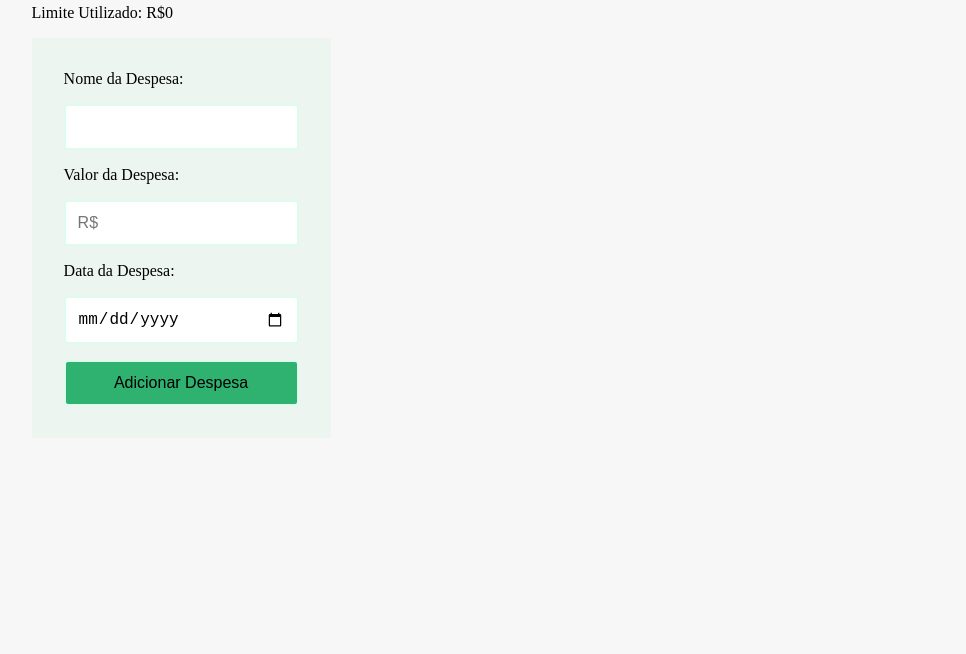
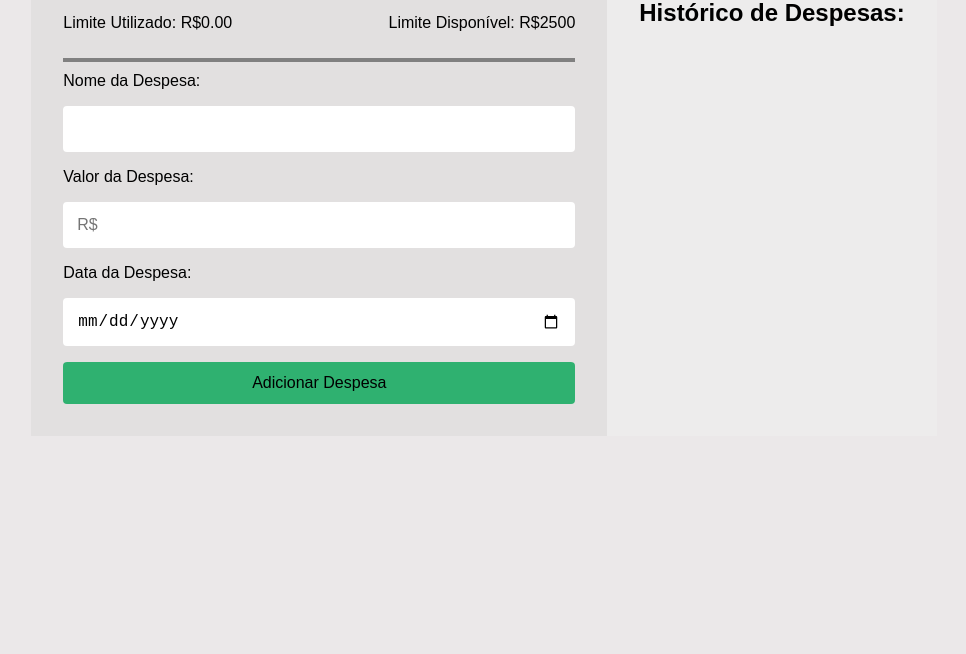
Before and after one commit to nickitrin/extratocartao, a plain HTML site: page index.html in a window 1280 px wide. Shown: the part 146-800 px from the top of the page, without its empty margins (156-1122 px from the left). Drawn offline with Linux system fonts and the light colour scheme; a web font is replaced by a local one.

Commit message:
Correcoes e estilizacao

```diff
--- a/index.html
+++ b/index.html
@@ -5,9 +5,12 @@
     <meta name="viewport" content="width=device-width, initial-scale=1.0">
     <title>Extrato do cartão</title>
     <link rel="stylesheet" href="style.css">
+    <link rel="preconnect" href="https://fonts.googleapis.com">
+    <link rel="preconnect" href="https://fonts.gstatic.com" crossorigin>
+    <link href="https://fonts.googleapis.com/css2?family=Zalando+Sans:ital,wght@0,200..900;1,200..900&display=swap" rel="stylesheet">
 </head>
 <body>
-    <div>
+    <div class="inserirdados">
     <h1>Extrato do Cartão</h1>
 
     <img src="assets/credit-card.png" id="imagemcartao">
@@ -15,24 +18,27 @@
         <p id="limitedocartao"></p>
         <p id="limiteutilizado"></p>
     </div>
-    <div class="barra"></div>
+    <progress id="barradeprogresso" value="0" max="2500"></progress>
 
     <form action="" id="formdespesa">
         <label for="nomedadespesa">Nome da Despesa:</label>
-        <input type="text" id="nomedadespesa">
+        <input type="text" id="nomedadespesa" required>
         <label for="valordadespesa" >Valor da Despesa:</label>
-        <input type="text" id="valordadespesa" placeholder ="R$">
-        <label for="datadadespesa">Data da Despesa:</label>
-        <input type="date" name="" id="datadadespesa">
+        <input type="number" step="0.01"id="valordadespesa" placeholder ="R$" required>
+        <label for="datadadespesa" >Data da Despesa:</label>
+        <input type="date" name="" id="datadadespesa" required>
         <input type="submit" value="Adicionar Despesa" id="submit">
     </form>
     </div>
-    <div>
-    <div id="containerdespesa">
-        <h2>Histórico de Despesas:</h2>
-    </div>
-        <p>Saldo: </p>
-        <p id="totalsaldo"> </p>
+    <div id="historicodedespesas">
+        <div >
+            <p>Saldo: </p>
+            <p id="totalsaldo"> </p>
+            <h2>Histórico de Despesas:</h2>
+            <div id="transacoes">
+            </div>
+        </div>
+
     </div>
 
 </body>
--- a/script.js
+++ b/script.js
@@ -6,19 +6,17 @@ let SaldoUtilizado = 0
 let FormDespesa = document.getElementById("formdespesa")
 let ValorDespesa = document.getElementById("valordadespesa")
 let NomeDespesa = document.getElementById("nomedadespesa")
-let ContainerDespesa = document.getElementById("containerdespesa")
 let DataDespesa = document.getElementById("datadadespesa")
-
+let Transacoes = document.getElementById("transacoes")
 let TotalSaldo = document.getElementById("totalsaldo")
 let LimitedoCartao = document.getElementById("limitedocartao")
 let LimiteUtilizado = document.getElementById("limiteutilizado")
-
-
+let BarraDeProgresso = document.getElementById("barradeprogresso")
 
 function AtualizarDados(){
     LimitedoCartao.innerHTML = "Limite Disponível: R$" + Limite
-    LimiteUtilizado.innerHTML = "Limite Utilizado: R$" + SaldoUtilizado
-    TotalSaldo.innerHTML = "R$" + SaldoAtualizado
+    LimiteUtilizado.innerHTML = "Limite Utilizado: R$" + SaldoUtilizado.toFixed(2)
+    TotalSaldo.innerHTML = "R$" + SaldoAtualizado.toFixed(2)
 }
 AtualizarDados()
 
@@ -39,6 +37,11 @@ FormDespesa.onsubmit = (event) => {
 
 function CreateDespesa (Despesa)  {
     try{
+
+        let ContainerDespesa = document.createElement("div")
+        ContainerDespesa.classList.add("ContainerDespesa")
+        Transacoes.append(ContainerDespesa)
+
         let ContainerDescricaoDespesa = document.createElement("div")
         ContainerDescricaoDespesa.classList.add("ContainerDescricaoDespesa")
         ContainerDespesa.append(ContainerDescricaoDespesa)
@@ -59,6 +62,7 @@ function CreateDespesa (Despesa)  {
         ContainerDataDespesa.textContent = Despesa.data
         ContainerDetalheDespesa.append(ContainerDataDespesa)
 
+
     }
     catch(error){
         alert("Não foi possivel")
@@ -72,9 +76,10 @@ function AtualizarSaldo(Despesa) {
     SaldoAtualizado = SaldoInicial - Despesa.valor
     SaldoUtilizado = SaldoUtilizado + Number(Despesa.valor)
     TotalSaldo.innerHTML = "R$" + SaldoAtualizado
-    SaldoInicial = SaldoAtualizado
+    SaldoInicial = SaldoAtualizado.toFixed(2)
 
     AtualizarDados(SaldoUtilizado)
+    BarraDeProgresso.value = SaldoUtilizado.toFixed(2)
 
     }
     else{
--- a/style.css
+++ b/style.css
@@ -1,32 +1,80 @@
 body{
-    background-color: #F7F7F7;
+    background-color: #EBE8E9;
     display: flex;
     width: 100%;
     flex-direction: row;
     margin: auto;
-    justify-content: space-around;
+    padding: 16px 0;
+    justify-content: center;
+    align-content: center;
+    font-family: "Zalando Sans", sans-serif;
+}
 
+.inserirdados{
+    display: flex;
+    flex-direction: column;
+    width: 40vw;
+    background-color: #E2E0E0;
+    padding: 32px;
+}
 
-}
 #imagemcartao{
     width:128px;
 }
-
+#ContainerLimite{
+    display: flex;
+    flex-direction: row-reverse;
+    justify-content: space-between;
+}
+progress{
+    width: 100%;
+    background-color: #2FB170;
+    height: 4px;
+    margin: 10px 0 10px 0;
+}
 body form{
     display: flex;
     flex-direction: column;
     gap: 16px;
-    background-color: #EDF5F1;
-    padding: 32px;
 }
 
 body form input, body form select{
     padding: 12px;
     font-size: 16px;
     border-radius: 4px;
-    border: 2px solid #DCFCEE;
+    border: 2px solid white;
 }
 body form #submit{
+    border: none;
     background-color: #2FB170;
 
 }
+#totalsaldo{
+    font-size: 20px;
+    color: #2FB170;
+}
+
+#historicodedespesas{
+    background-color:#edecec ;
+    padding: 32px;
+}
+#transacoes{
+    max-height: 65vh;
+    overflow:auto
+}
+#transacoes::-webkit-scrollbar {
+    display: none;
+}
+.ContainerDespesa{
+    display: flex;
+    flex-direction: row;
+    border-bottom:2px solid #DCFCEE ;
+    justify-content: space-between;
+}
+.ContainerDescricaoDespesa{
+    display: flex;
+    flex-direction: column;
+}
+.ContainerDetalheDespesa{
+    display: flex;
+}
```
